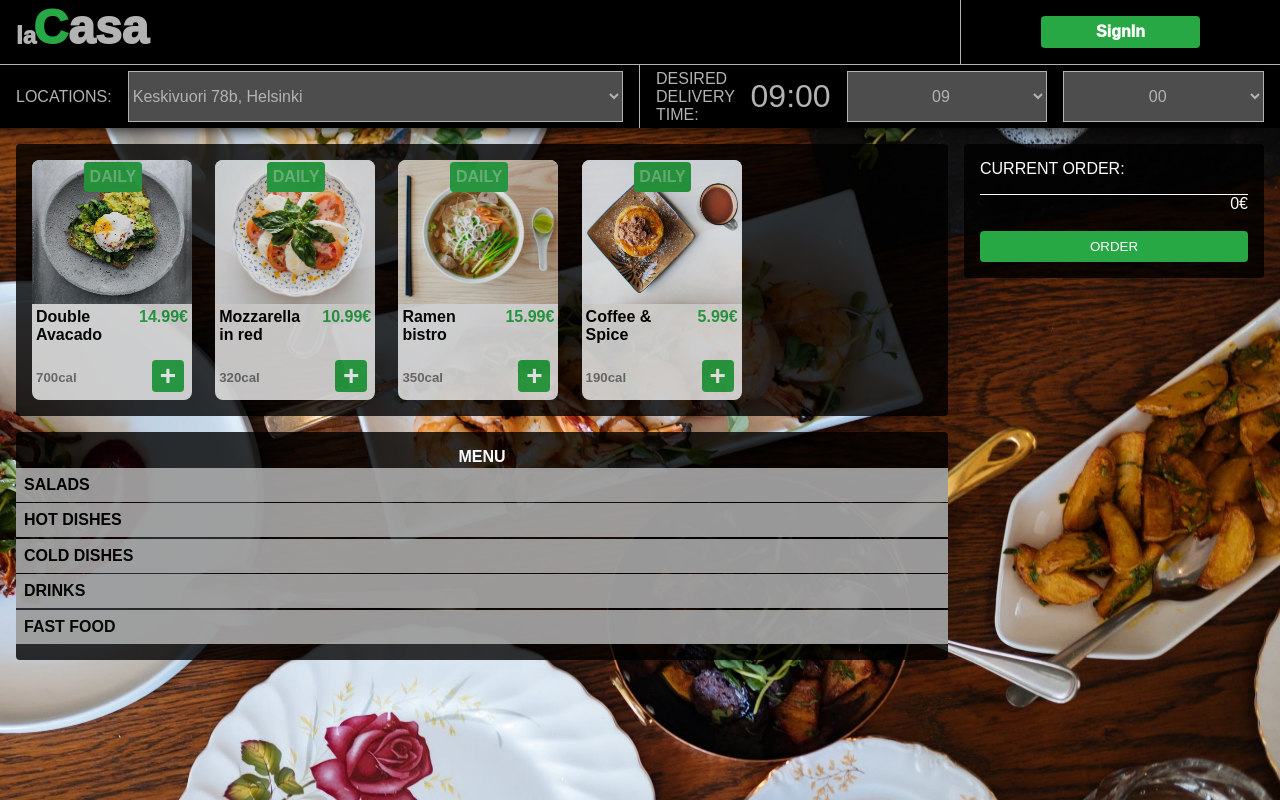
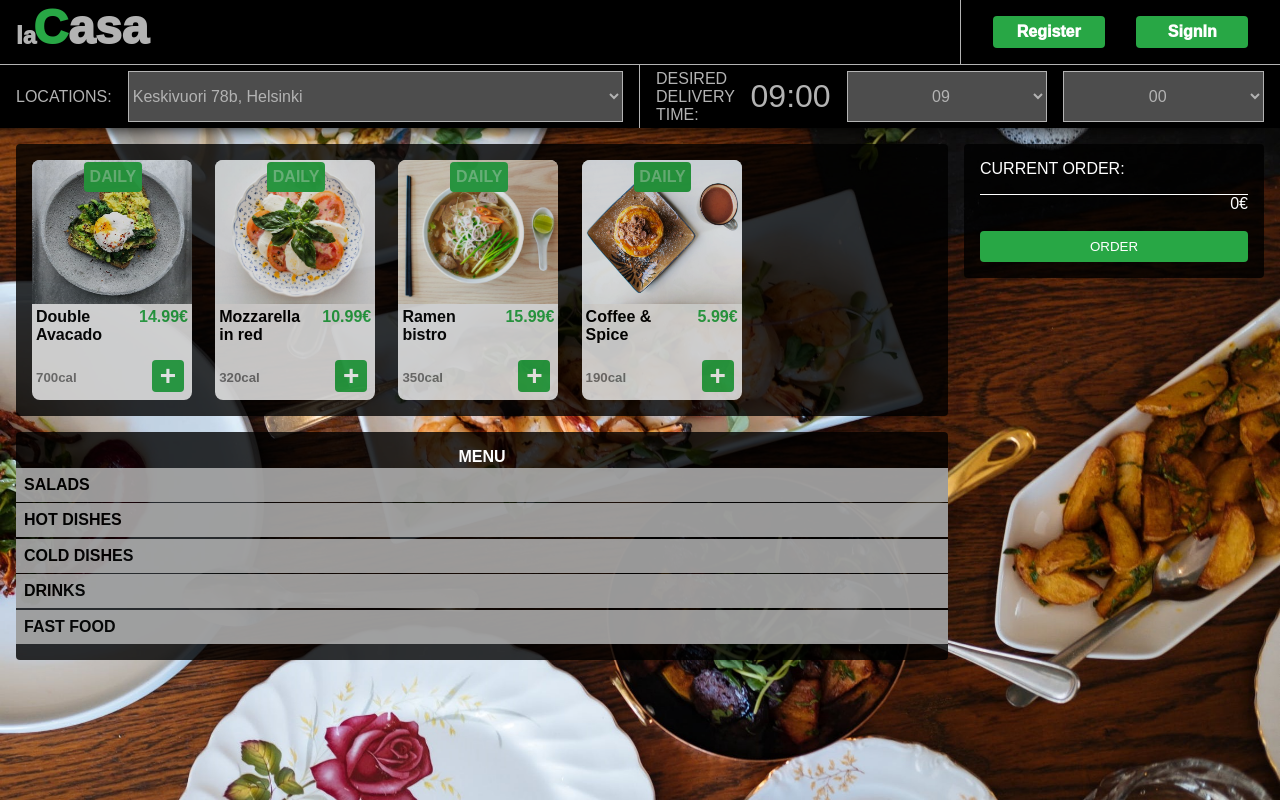
Before and after one commit to Kuovinen/Restaurant, a React (Create React App) app: page / in a window 1280 px wide. Built offline with nearby package versions, Linux system fonts and the light colour scheme.

Commit message:
added registration button

```diff
--- a/src/components/Header.js
+++ b/src/components/Header.js
@@ -1,7 +1,7 @@
 import React from "react";
 import { useSelector, useDispatch } from "react-redux";
 
-import LogIn from "./LogIn.js";
+import LogInRegisterSection from "./LogInRegisterSection.js";
 
 export default function Header(props) {
   const dispatch = useDispatch();
@@ -21,7 +21,7 @@ export default function Header(props) {
         <span id="la">la</span>{" "}
         <span style={{ color: "var(--cp-Green)" }}>C</span>asa
       </div>
-      <LogIn />
+      <LogInRegisterSection />
 
       <div className="locations">
         <span className="label">LOCATIONS:</span>
--- a/src/components/LogIn.js
+++ b/src/components/LogInRegisterSection.js
@@ -1,7 +1,7 @@
 import { useSelector, useDispatch } from "react-redux";
 import { toggleForm, logOutUser } from "../actions.js";
 import userIcon from "../user.svg";
-export default function LogIn() {
+export default function LogInRegisterSection() {
   const dispatch = useDispatch();
   const user = useSelector((state) => {
     console.log(state.userReducer);
@@ -17,6 +17,9 @@ export default function LogIn() {
   //if there is a user return SignIn button, esle return a user logo
   return user.name === null ? (
     <div className="login">
+      <button className="register" onClick={openLogIn}>
+        Register
+      </button>
       <button className="logBtn1" onClick={openLogIn}>
         SignIn
       </button>
@@ -31,7 +34,7 @@ export default function LogIn() {
         </button>
       </div>
 
-      <button className="logBtn2">
+      <button className="userBtn">
         <img src={userIcon} alt="user icon" id="usericon" />
       </button>
     </div>
--- a/src/index.css
+++ b/src/index.css
@@ -55,6 +55,9 @@ header {
   border-left: var(--border);
   grid-column: 4;
   background: none;
+  display: flex;
+  justify-content: space-evenly;
+  align-items: center;
 }
 .login2 {
   border-left: var(--border);
@@ -66,12 +69,12 @@ header {
   background: none;
 }
 
-.logBtn1 {
+.logBtn1,
+.register {
   height: 50%;
-  width: 50%;
+  width: 35%;
+
   position: relative;
-  left: 25%;
-  top: 25%;
   font-weight: 1000;
   font-size: 2vh;
   background: var(--cp-Green);
@@ -80,7 +83,7 @@ header {
   color: white;
   cursor: pointer;
 }
-.logBtn2 {
+.userBtn {
   position: relative;
 
   background: var(--cp-Green);
@@ -116,7 +119,8 @@ header {
   opacity: 0.85;
 }
 .logBtn1:hover,
-.logBtn2:hover {
+.register:hover,
+.userBtn:hover {
   opacity: 0.85;
 }
 
```
